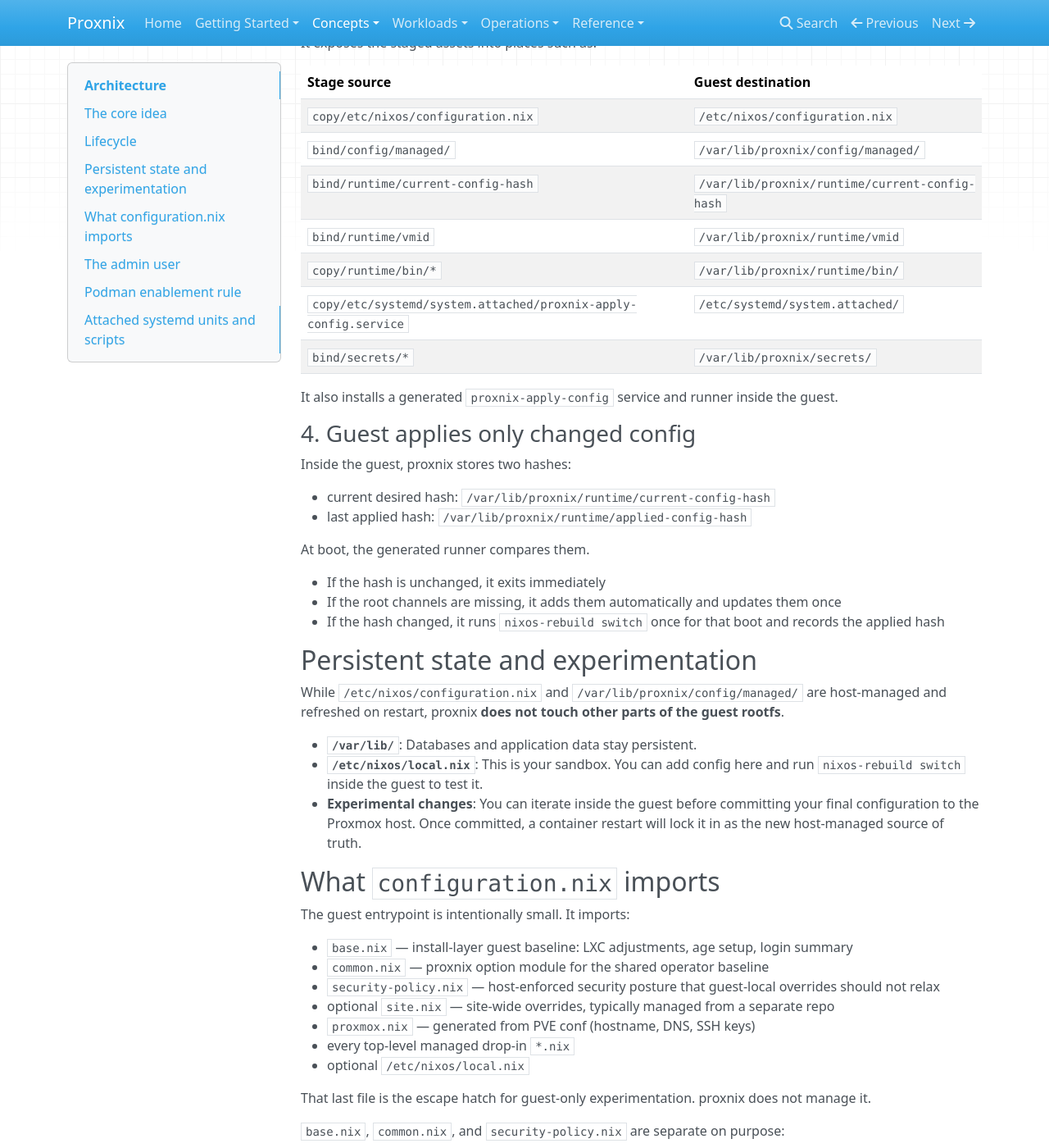
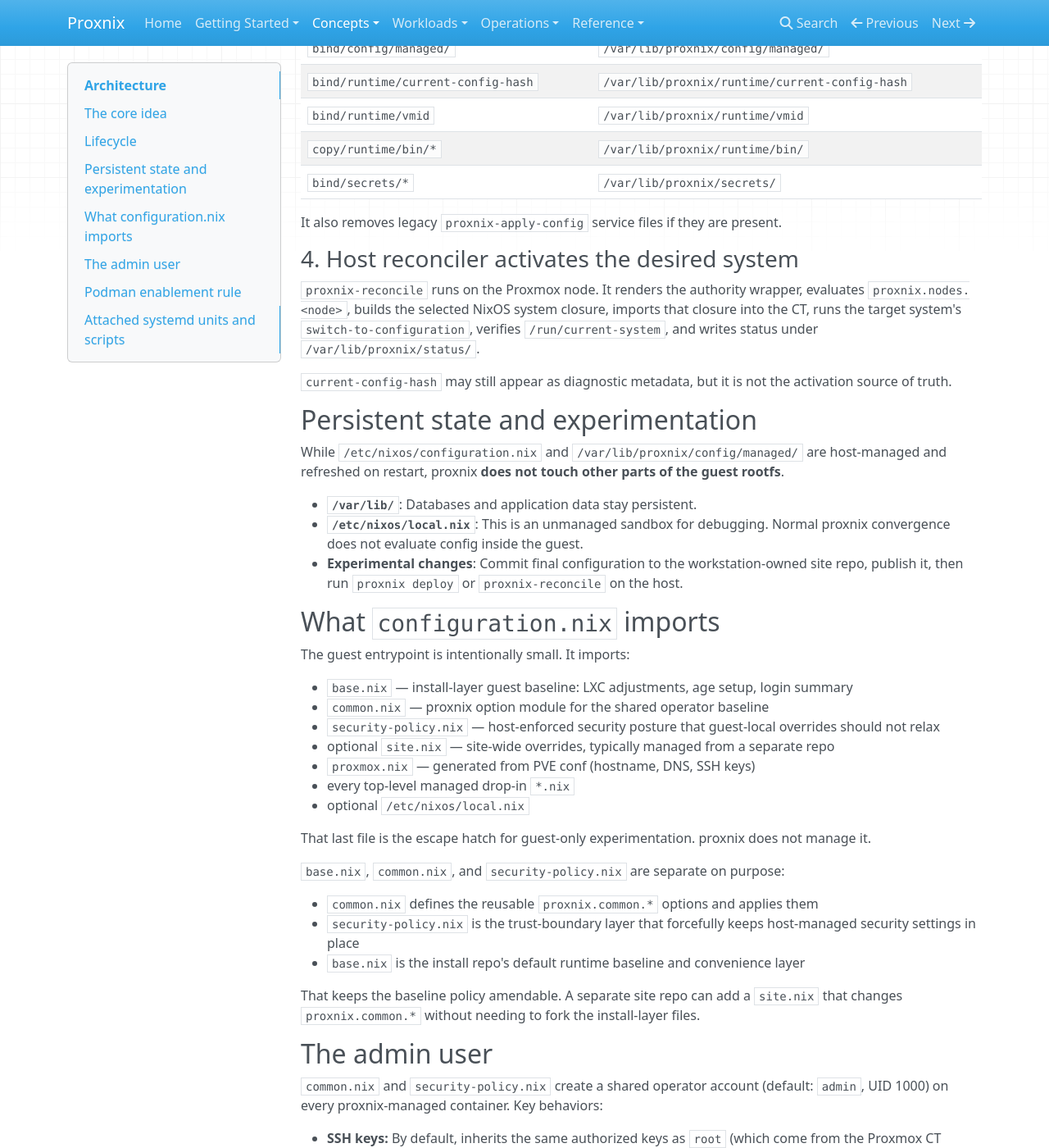
Before and after one commit to denMaier/proxnix, an MkDocs documentation site: the page built from docs/concepts/architecture.md, in a window 1280 px wide and 1400 px high, scrolled down 2198 px. Shown: the whole window at 82% size. Built offline with MkDocs 1.6.1, drawn with Linux system fonts in a browser that asks for light colours; nearby versions of some CDN libraries; some of the changed text lies outside the part shown.

Commit message:
Remove guest-side rebuild activation path

````diff
--- a/docs/concepts/architecture.md
+++ b/docs/concepts/architecture.md
@@ -23,8 +23,8 @@
   │  1. pre-start hook (host)                    │
   │     Read PVE conf + Nix drop-ins             │
   │     Run pve-conf-to-nix.py                   │
-  │     Stage secrets, scripts                     │
-  │     Compute config hash                       │
+  │     Stage secrets, scripts                    │
+  │     Compute diagnostic config hash            │
   │     Output: /run/proxnix/<vmid>/              │
   └──────────────────────┬──────────────────────┘
                          │
@@ -34,19 +34,18 @@
   │     Copy /etc/nixos/configuration.nix         │
   │     Bind /var/lib/proxnix/config/managed/     │
   │     Copy root-only secrets into /var/lib/proxnix/secrets/ │
-  │     Install proxnix-apply-config service      │
+  │     Remove legacy guest rebuild service       │
   │     Reconcile Podman secrets.json             │
   └──────────────────────┬──────────────────────┘
                          │
                          ▼
   ┌─────────────────────────────────────────────┐
-  │  3. guest boot                               │
-  │     proxnix-apply-config.service runs        │
-  │     Compare current-config-hash              │
-  │           vs applied-config-hash             │
-  │     Same → exit (no rebuild)                 │
-  │     Different → nixos-rebuild switch          │
-  │     No channel → prompt for bootstrap         │
+  │  3. host reconciler                          │
+  │     Evaluate authority manifest              │
+  │     Build desired NixOS closure              │
+  │     Seed closure into CT                     │
+  │     Activate exact system path               │
+  │     Verify /run/current-system               │
   └─────────────────────────────────────────────┘
 ```
 
@@ -77,12 +76,10 @@
 | Path | Contents |
 |------|----------|
 | `bind/config/{configuration.nix,managed/...}` | Desired NixOS config tree hashed by the host |
-| `bind/runtime/{current-config-hash,vmid}` | Immutable desired-state markers |
+| `bind/runtime/{current-config-hash,vmid}` | Diagnostic markers |
 | `bind/secrets/` | Compiled encrypted per-container runtime store plus staged identity |
 | `copy/runtime/bin/` | Copied helper scripts from host `dropins/*.{sh,py}` plus `proxnix-secrets` |
-| `copy/runtime/proxnix-apply-config-runner` | Generated guest runner |
 | `copy/etc/nixos/configuration.nix` | Copied guest entrypoint |
-| `copy/etc/systemd/system.attached/proxnix-apply-config.service` | Generated guest unit |
 
 The pre-start hook copies the node-local managed Nix files, runs
 `pve-conf-to-nix.py`, pulls in host-side drop-ins, stages the compiled
@@ -92,9 +89,9 @@
 ### 3. Mount hook syncs the stage into the guest rootfs
 
 The mount hook is the only proxnix hook that writes into the guest filesystem.
-`/etc/nixos/configuration.nix`, guest runtime helpers, and guest-attached
-systemd units are copied into place. The managed Nix tree under
-`/var/lib/proxnix/config/managed/` plus immutable runtime markers under
+`/etc/nixos/configuration.nix` and guest runtime helpers are copied into place.
+The managed Nix tree under
+`/var/lib/proxnix/config/managed/` plus diagnostic runtime markers under
 `/var/lib/proxnix/runtime/` are wired in from the stage read-only. Secret files
 are copied into the guest as root-owned regular files.
 
@@ -107,23 +104,20 @@
 | `bind/runtime/current-config-hash` | `/var/lib/proxnix/runtime/current-config-hash` |
 | `bind/runtime/vmid` | `/var/lib/proxnix/runtime/vmid` |
 | `copy/runtime/bin/*` | `/var/lib/proxnix/runtime/bin/` |
-| `copy/etc/systemd/system.attached/proxnix-apply-config.service` | `/etc/systemd/system.attached/` |
 | `bind/secrets/*` | `/var/lib/proxnix/secrets/` |
 
-It also installs a generated `proxnix-apply-config` service and runner inside the guest.
+It also removes legacy `proxnix-apply-config` service files if they are present.
 
-### 4. Guest applies only changed config
+### 4. Host reconciler activates the desired system
 
-Inside the guest, proxnix stores two hashes:
+`proxnix-reconcile` runs on the Proxmox node. It renders the authority wrapper,
+evaluates `proxnix.nodes.<node>`, builds the selected NixOS system closure,
+imports that closure into the CT, runs the target system's
+`switch-to-configuration`, verifies `/run/current-system`, and writes status
+under `/var/lib/proxnix/status/`.
 
-- current desired hash: `/var/lib/proxnix/runtime/current-config-hash`
-- last applied hash: `/var/lib/proxnix/runtime/applied-config-hash`
-
-At boot, the generated runner compares them.
-
-- If the hash is unchanged, it exits immediately
-- If the root channels are missing, it adds them automatically and updates them once
-- If the hash changed, it runs `nixos-rebuild switch` once for that boot and records the applied hash
+`current-config-hash` may still appear as diagnostic metadata, but it is not the
+activation source of truth.
 
 ## Persistent state and experimentation
 
@@ -132,8 +126,8 @@
 parts of the guest rootfs**.
 
 - **`/var/lib/`**: Databases and application data stay persistent.
-- **`/etc/nixos/local.nix`**: This is your sandbox. You can add config here and run `nixos-rebuild switch` inside the guest to test it.
-- **Experimental changes**: You can iterate inside the guest before committing your final configuration to the Proxmox host. Once committed, a container restart will lock it in as the new host-managed source of truth.
+- **`/etc/nixos/local.nix`**: This is an unmanaged sandbox for debugging. Normal proxnix convergence does not evaluate config inside the guest.
+- **Experimental changes**: Commit final configuration to the workstation-owned site repo, publish it, then run `proxnix deploy` or `proxnix-reconcile` on the host.
 
 ## What `configuration.nix` imports
 
````
Also changed, not shown: docs/getting-started/first-container.md (+8 -17 lines), docs/index.md (+3 -3 lines), docs/reference/files-and-directories.md (+2 -10 lines), 4 other files.
